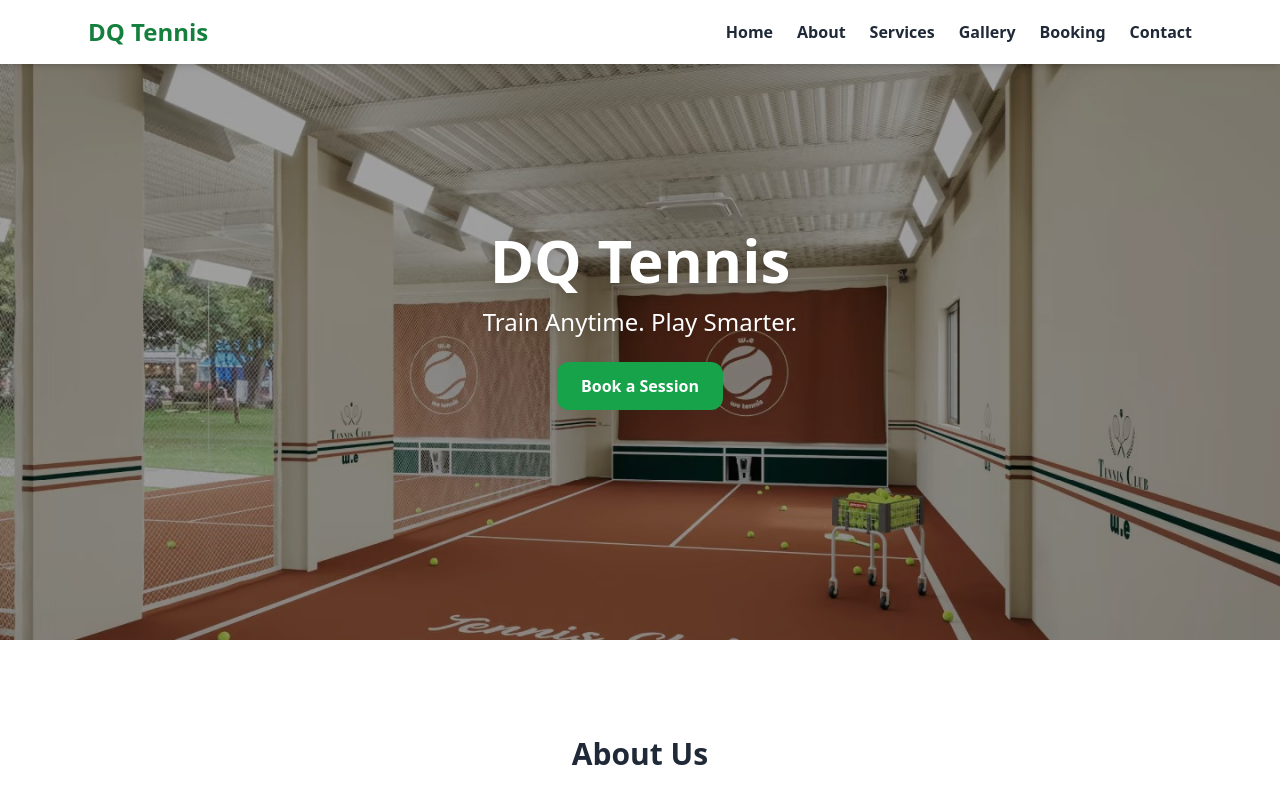
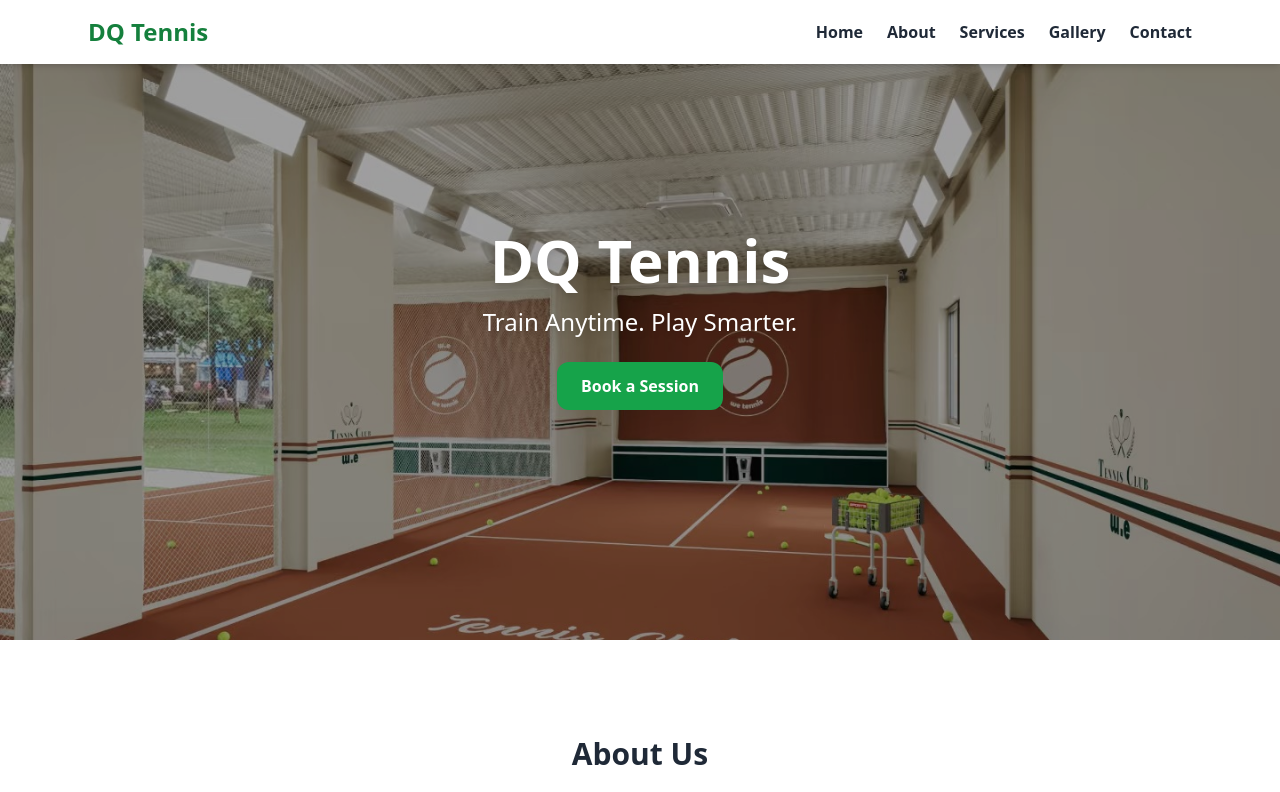
Before and after one commit to yingq007/dqtennis, a React (Vite) app: page / in a window 1280 px wide. Shown: the top 792 px of the page. Built offline with nearby package versions, Linux system fonts and the light colour scheme.

Commit message:
Use direct CourtReserve booking link

```diff
--- a/src/App.jsx
+++ b/src/App.jsx
@@ -31,7 +31,7 @@ export default function App() {
         <div className="max-w-6xl mx-auto px-6 py-4 flex justify-between items-center">
           <div className="text-2xl font-bold text-green-700">DQ Tennis</div>
           <ul className="hidden md:flex space-x-6">
-            {["Home", "About", "Services", "Gallery", "Booking", "Contact"].map(
+            {["Home", "About", "Services", "Gallery", "Contact"].map(
               (section) => (
                 <li key={section}>
                   <a
```
